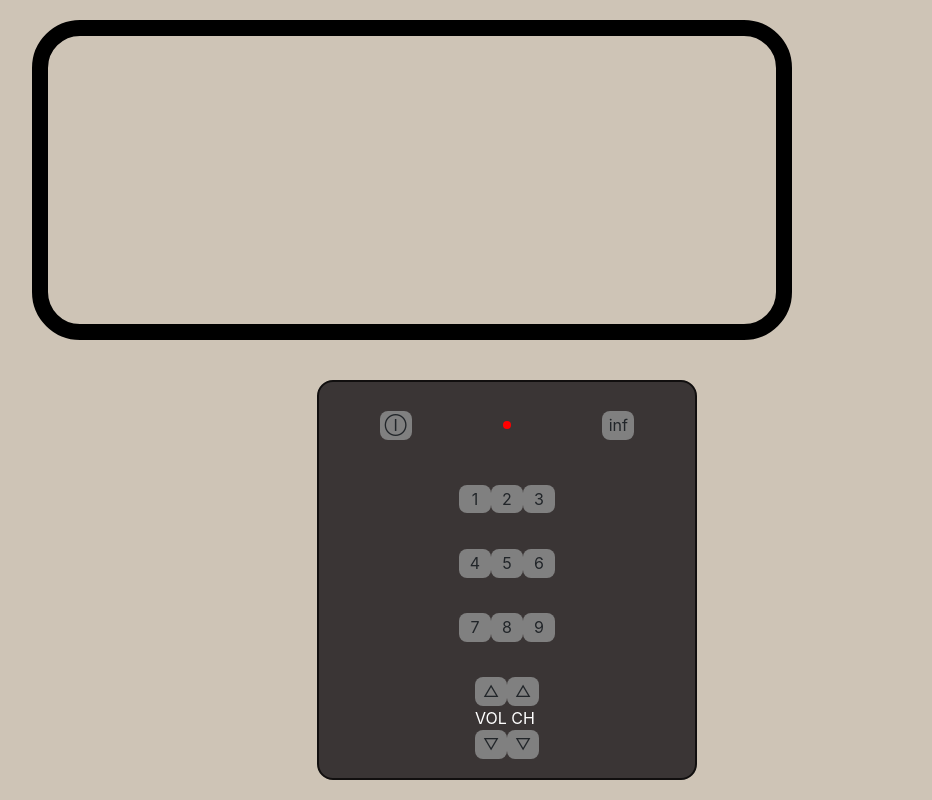
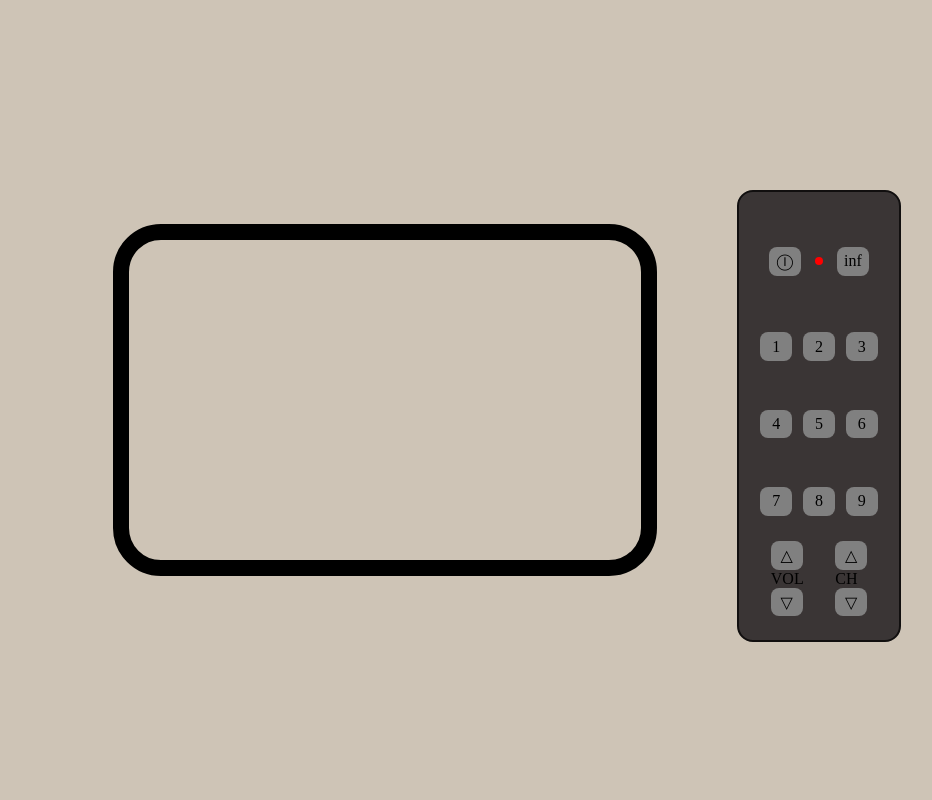
Before and after one commit to yoanastamenova/InteractiveTV, a plain HTML site: page index.html in a window 1280 px wide. Shown: the whole page, without its empty margins (133-1065 px from the left). Drawn offline with nearby package versions, Linux system fonts and the light colour scheme.

Commit message:
Removed Bootstrap once again and introduced @media

```diff
--- a/css/styles.css
+++ b/css/styles.css
@@ -1,9 +1,23 @@
 body {
     padding: 0;
     margin: 0;
+
+    width: 100vw;
+    height: 100vh;
+
     background-color: rgb(206, 196, 182);
+
+    display: flex;
+    flex-direction: row;
+    justify-content: center;
+    align-items: center;
 }
 
+.container {
+    display: flex;
+    justify-content: center;
+    align-items: center;
+}
 
 .television {
     height: 40vh;
@@ -13,6 +27,10 @@ body {
     display: flex;
     justify-content: center;
     align-items: center;
+    -webkit-border-radius: 3em;
+    -moz-border-radius: 3em;
+    -ms-border-radius: 3em;
+    -o-border-radius: 3em;
 }
 
 .screenOff img {
@@ -23,6 +41,7 @@ body {
     width: 100%;
     height: 100%;
     object-fit: cover;
+
     border-radius: 1em;
 }
 
@@ -41,20 +60,32 @@ body {
 #screen {
     width: 100%;
     height: 100%;
+
     border-radius: 1em;
+
     display: flex;
+    flex-direction: row;
     justify-content: center;
     align-items: center;
+
     position: relative;
+
+    box-sizing: content-box;
+    -webkit-border-radius: 1em;
+    -moz-border-radius: 1em;
+    -ms-border-radius: 1em;
+    -o-border-radius: 1em;
 }
 
 #tv-info {
     color: red;
     font-weight: bold;
     font-style: italic;
+
     position: absolute;
     top: 1em;
     left: 1em;
+
     display: flex;
     align-items: center;
     justify-content: center;
@@ -66,8 +97,11 @@ img {
 }
 
 .remote {
-    width: 1em;
-    height: 25em;
+    width: 10em;
+    height: 28em;
+
+    margin-left: 5em;
+    margin-top: 2em;
     border-radius: 1em;
 
 
@@ -76,6 +110,7 @@ img {
     align-items: center;
     justify-content: space-evenly;
 
+    box-sizing: content-box;
     border: 2px solid rgb(17, 15, 15);
     background-color: rgb(58, 53, 53);
 }
@@ -85,20 +120,31 @@ img {
 }
 
 #rowSup {
+
     height: 3em;
-    width: 100%;
+    width: 8em;
+
+    display: flex;
+    justify-content: space-evenly;
+    align-items: center;
+
 }
+
 
 #power.ON {
     background-color: green;
+
     border-radius: 50%;
+
     width: 0.5em;
     height: 0.5em;
 }
 
 #power.OFF {
     background-color: red;
+
     border-radius: 50%;
+
     width: 0.5em;
     height: 0.5em;
 }
@@ -106,13 +152,69 @@ img {
 .button {
     width: 2em;
     height: 1.8em;
+
     display: flex;
-    justify-content: center;
+    justify-content: space-around;
     align-items: center;
+    box-sizing: content-box;
+
     border-radius: 0.5em;
     background-color: gray;
+
 }
 
-.text-vol, .text-ch {
-    color: white;
+#row1 {
+    height: 2em;
+    width: 8em;
+
+    display: flex;
+    justify-content: space-around;
+    align-items: center;
+    flex-direction: center;
+
 }
+
+#row2 {
+    height: 2em;
+    width: 8em;
+
+    display: flex;
+    justify-content: space-around;
+    align-items: center;
+    flex-direction: center;
+
+}
+
+#row3 {
+    height: 2em;
+    width: 8em;
+
+    display: flex;
+    justify-content: space-around;
+    align-items: center;
+    flex-direction: center;
+
+}
+
+#rowBot {
+    height: 2em;
+    width: 8em;
+
+    display: flex;
+    justify-content: space-around;
+    align-items: center;
+    flex-direction: center;
+}
+
+@media (max-width: 500px) {
+    .container {
+        flex-direction: column;
+    }
+}
+
+@media (max-width: 500px) {
+    .television {
+        width: 60vh;
+        margin-top: 50vh; /* Increase the top margin */
+    }
+}
--- a/index.html
+++ b/index.html
@@ -5,14 +5,12 @@
     <meta charset="UTF-8">
     <meta name="viewport" content="width=device-width, initial-scale=1.0">
     <title>My TV</title>
-    <link href="https://maxcdn.bootstrapcdn.com/bootstrap/4.5.2/css/bootstrap.min.css" rel="stylesheet">
     <link href="./css/styles.css" rel="stylesheet">
 </head>
 
 <body>
     <div class="container">
-        <div class="row justify-content-center align-items-center vh-100">
-            <div class="col-12 col-md-8 television">
+        <div class="television">
             <div id="screen" class="screenOff">
                 <div id="tv-info" class="info-off">
                     <div id="infoScreen"></div>
@@ -31,47 +29,40 @@
             </div>
         </div>
 
-             <div class="col-12 col-md-2"></div>
-
-            <div class="col-12 col-md-4 remote">
-                <div id="rowSup" class="d-flex justify-content-around align-items-center mb-3">
+        <div class="remote">
+            <div id="rowSup">
                 <div class="button" id="butOnOff">Ⓘ</div>
-                    <div id="power" class="OFF"></div>
+                <div class="OFF" id="power"></div>
                 <div class="button" id="info">inf</div>
             </div>
-                <div id="row1" class="d-flex justify-content-around align-items-center mb-3">
+            <div id="row1">
                 <div class="button" id="chan1">1</div>
                 <div class="button" id="chan2">2</div>
                 <div class="button" id="chan3">3</div>
             </div>
-                <div id="row2" class="d-flex justify-content-around align-items-center mb-3">
+            <div id="row2">
                 <div class="button" id="chan4">4</div>
                 <div class="button" id="chan5">5</div>
                 <div class="button" id="chan6">6</div>
             </div>
-                <div id="row3" class="d-flex justify-content-around align-items-center mb-3">
+            <div id="row3">
                 <div class="button" id="chan7">7</div>
                 <div class="button" id="chan8">8</div>
                 <div class="button" id="chan9">9</div>
             </div>
-                <div id="rowBot" class="d-flex justify-content-around align-items-center">
-                    <div class="volume d-flex flex-column align-items-center">
+            <div id="rowBot">
+                <div class="volume">
                 <div class="button" id="volUp">△</div>
-                        <div class="text-vol">VOL</div>
+                <div class="text-vol" id="power">VOL</div>
                 <div class="button" id="volDown">▽</div>
                 </div>
-                    <div class="channel d-flex flex-column align-items-center">
+                <div class="channel">
                 <div class="button" id="chUp">△</div>
-                        <div class="text-ch">CH</div>
+                <div class="text-ch" id="power">CH</div>
                 <div class="button" id="chDown">▽</div>
                 </div>
             </div>
         </div>
-        </div>
-    </div>
-    <script src="https://code.jquery.com/jquery-3.5.1.slim.min.js"></script>
-    <script src="https://cdn.jsdelivr.net/npm/@popperjs/core@2.5.4/dist/umd/popper.min.js"></script>
-    <script src="https://maxcdn.bootstrapcdn.com/bootstrap/4.5.2/js/bootstrap.min.js"></script>
         <script src="./js/main.js"></script>
 </body>
 
```
Lines whose indentation alone changed are shown as unchanged.
